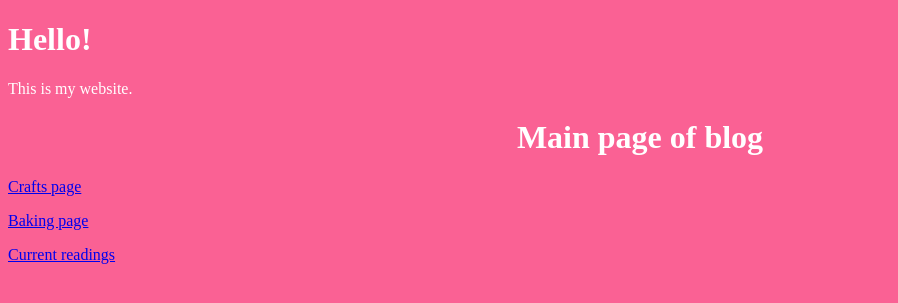
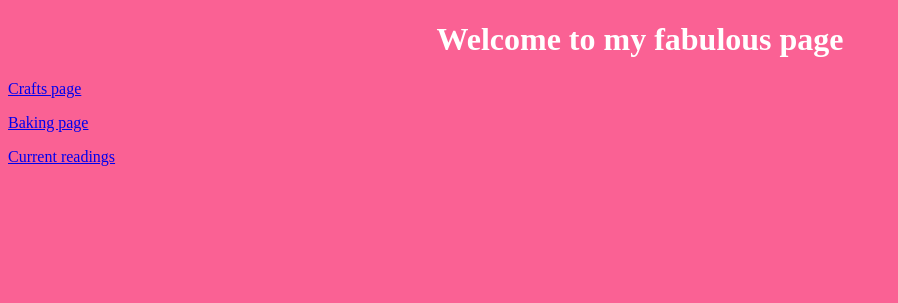
Before and after one commit to Enora-7/Blog, a Jekyll site: the page built from index.md, in a window 1280 px wide. Shown: the top 303 px of the page, without its empty margins (0-898 px from the left). Built offline with Jekyll 4.4.1, drawn with Linux system fonts in a browser that asks for light colours.

Commit message:
Update welcome message format in index.md
Replaced markdown header with HTML header for welcome message.

```diff
--- a/index.md
+++ b/index.md
@@ -3,12 +3,8 @@ layout: default
 title: Home
 ---
 
-# Hello!
 
-This is my website.
-
-
-<h1 align="center">Main page of blog</h1>
+<h1 align="center">Welcome to my fabulous page</h1>
 
 [Crafts page](./crafts)
 
```
